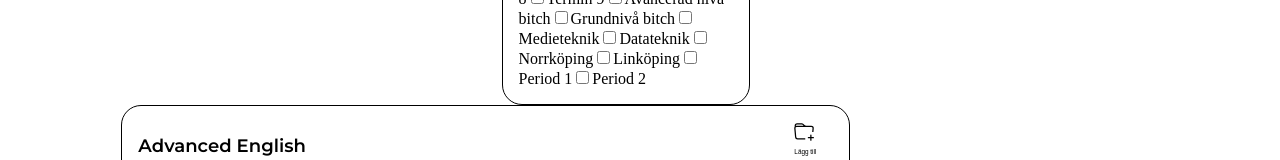
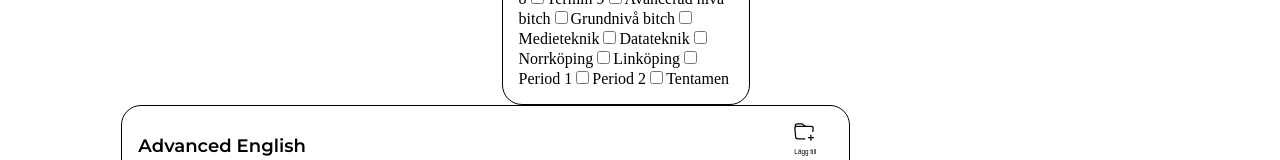
Before and after one commit to jronnefalk/lithe_val, a React (Create React App) app: page / in a window 1280 px wide. Shown: the part 202-362 px from the top of the page. Built offline with nearby package versions, Linux system fonts and the light colour scheme; no server answers; a web font is replaced by a local one.

Commit message:
Update Filters.js

```diff
--- a/src/components/Filters.js
+++ b/src/components/Filters.js
@@ -26,6 +26,7 @@ export default function Filters({ activeFilters, setActiveFilters }) {
     { label: "Linköping", key: "ort", value: "Linköping" },
     { label: "Period 1", key: "period", value: "1" },
     { label: "Period 2", key: "period", value: "2" },
+    { label: "Tentamen", key: "examination", value: "tentamen" },
   ];
 
   // Funktion som hanterar när användaren klickar på ett filter
```
